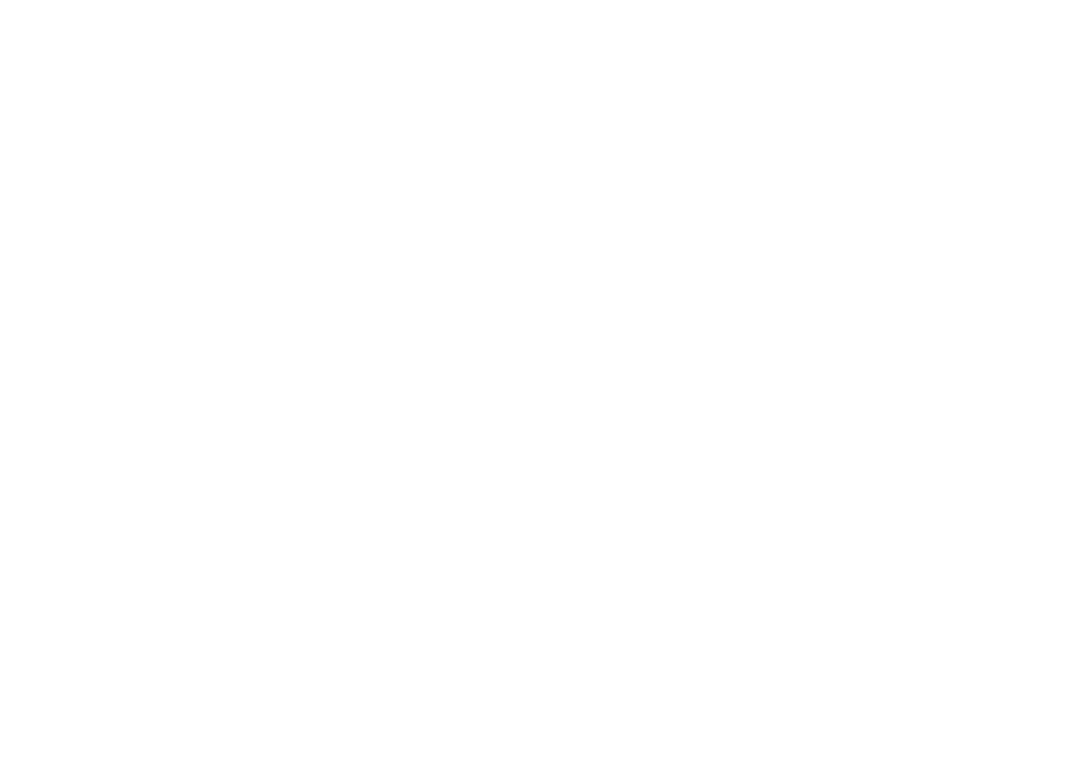
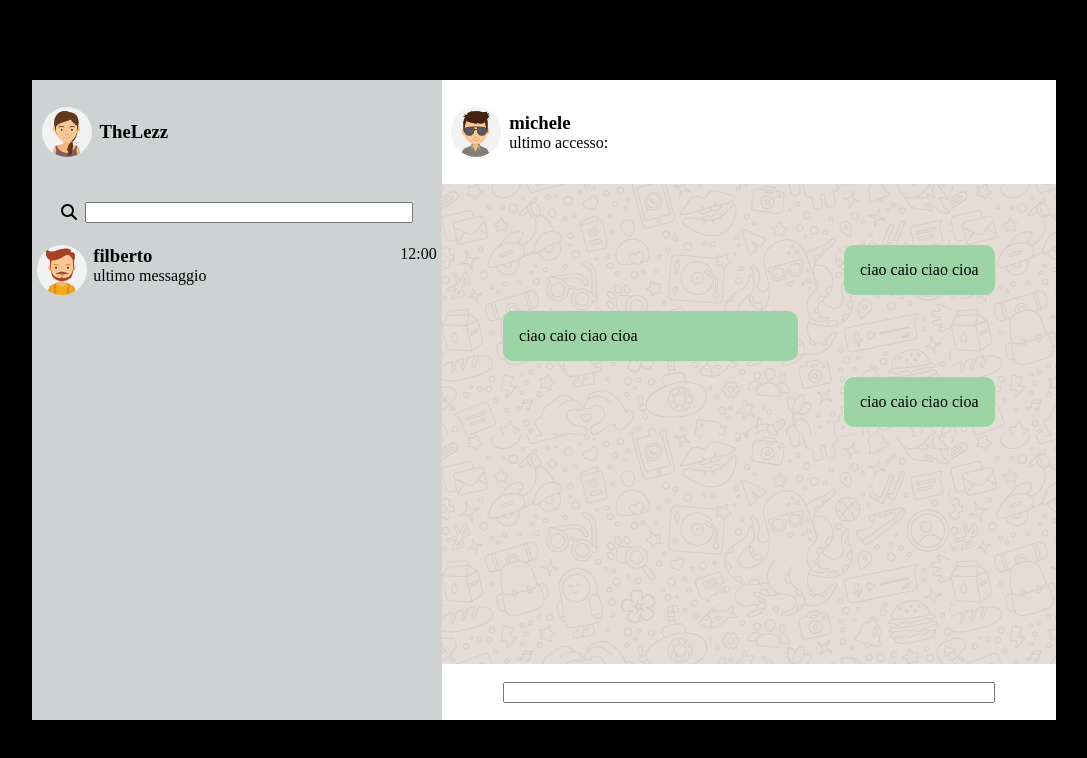
Before and after one commit to Cristian-Lazzari/vue-boolzapp, a plain HTML site: page index.html in a window 1280 px wide. Shown: the whole page, without its empty margins (96-1183 px from the left). Drawn offline with nearby package versions, Linux system fonts and the light colour scheme.

Commit message:
fine stile

```diff
--- a/index.html
+++ b/index.html
@@ -10,6 +10,59 @@
     <link rel="stylesheet" href="style.css">
 </head>
 <body>
+    <div class="container" id="root">
+        <div class="side-main">
+            <div class="user d-c">
+                <img src="img/avatar_io.jpg" alt="">
+                <h3>TheLezz</h3>
+            </div>
+            <div class="search d-c-j">
+                <i class="fa-solid fa-magnifying-glass"></i>
+                <input type="text">
+            </div>
+            <div class="list-contact">
+                <div class="chat">
+                    <img src="img/avatar_4.jpg" alt="">
+                    <div class="content">
+                        <h3>filberto</h3>
+                        <p>ultimo messaggio</p>
+                    </div>
+                    <div class="last-message-time">
+                        12:00
+                    </div>
+                </div>
 
+            </div>
+
+        </div>
+        <main>
+            <div class="chat-profile d-c">
+                <img src="img/avatar_2.jpg" alt="">
+                <div class="contact">
+                    <h3>michele</h3>
+                    <p>ultimo accesso: </p>
+                </div>
+            </div>
+            <div class="chat-section ">
+                <div class="sub-container">
+                    <div class="message sent">
+                        ciao caio ciao cioa
+                    </div>
+                    <div class="message">
+                        ciao caio ciao cioa
+                    </div>
+                    <div class="message sent">
+                        ciao caio ciao cioa
+                    </div>
+
+                </div>
+
+            </div>
+            <div class="input-section d-c-j">
+                <input type="text">
+            </div>
+        </main>
+    </div>
+    <script src="https://kit.fontawesome.com/9337291c61.js" crossorigin="anonymous"></script>
 </body>
 </html>
--- a/style.css
+++ b/style.css
@@ -0,0 +1,107 @@
+*{
+    margin: 0;
+    box-sizing: border-box;
+}
+body{
+    background-color: black;
+    display: flex;
+    justify-content: center;
+    align-items: center;
+    height: 100vh;
+    width: 100vw;
+}
+img{
+    height: 50px;
+    border-radius: 100px;
+}
+.container{
+    width: 80%;
+    height: 80%;
+    background-color: white;
+    display: grid;
+    grid-template-columns: 2fr 3fr;
+}
+/*********************
+-------HELPER--------
+**********************/
+.d-c{
+    display: flex;
+    align-items: center;
+}
+.d-c-j{
+    display: flex;
+    align-items: center;
+    justify-content: center;
+}
+/*********************
+-------SIDE-MAIN-----
+**********************/
+.side-main{
+
+    background-color: rgb(206, 210, 211);
+}
+.user{
+    height: 13vh;
+    gap: 0.5rem;
+    padding: 0.6rem;
+}
+.search{
+    height: 7vh;
+    gap: 0.5rem;
+}
+.list-contact{
+    height: 60vh;
+    overflow-y: auto;
+}
+.chat{
+    display: flex;
+    width: 100%;
+    gap: .4em;
+    padding: 0.3rem;
+}
+.content{
+    flex: 1 1 auto;
+}
+/*********************
+-------MAIN----------
+**********************/
+main{
+    height: 80vh;
+    display: flex;
+    flex-direction: column;
+}
+.chat-profile{
+    height: 13vh;
+    gap: 0.5rem;
+    padding: 0.6rem;
+}
+.chat-section{
+    height: 60vh;
+
+}
+.input-section{
+    height: 7vh;
+}
+.sub-container{
+    width: 100%;
+    height: 60vh;
+    background-image: url('img/mine.jpg');
+    display: flex;
+    flex-direction: column;
+    gap: 1rem;
+    overflow-y: auto;
+    padding: 10%;
+}
+.message{
+    background-color: rgb(156, 212, 166);
+    padding: 1rem;
+    border-radius: 10px;
+    max-width: 60%;
+    min-width: 30%;
+}
+.sent{
+    align-self: flex-end;
+}
+input{
+    width: 80%;
+}
```
Also changed, not shown: img/avatar_1.jpg (added), img/avatar_2.jpg (added), img/avatar_3.jpg (added), img/avatar_4.jpg (added), img/avatar_5.jpg (added), img/avatar_6.jpg (added), img/avatar_7.jpg (added), img/avatar_8.jpg (added), img/avatar_io.jpg (added), img/mine.jpg (added), 1 other file.
